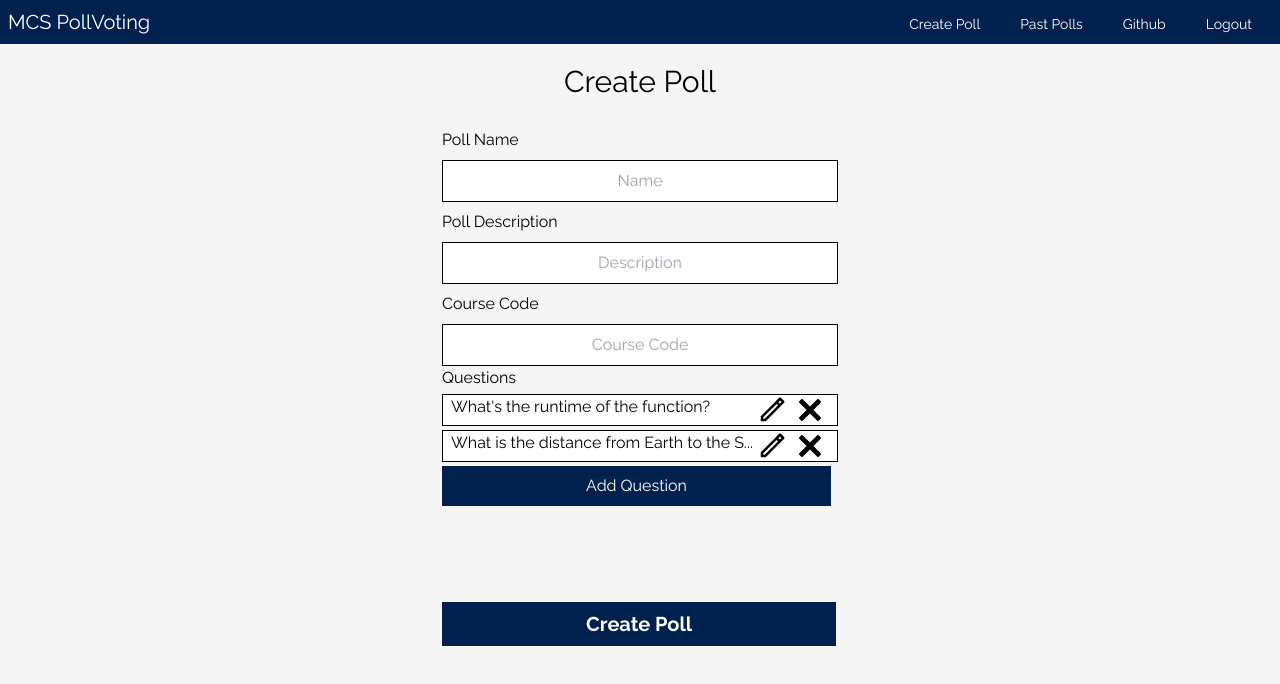
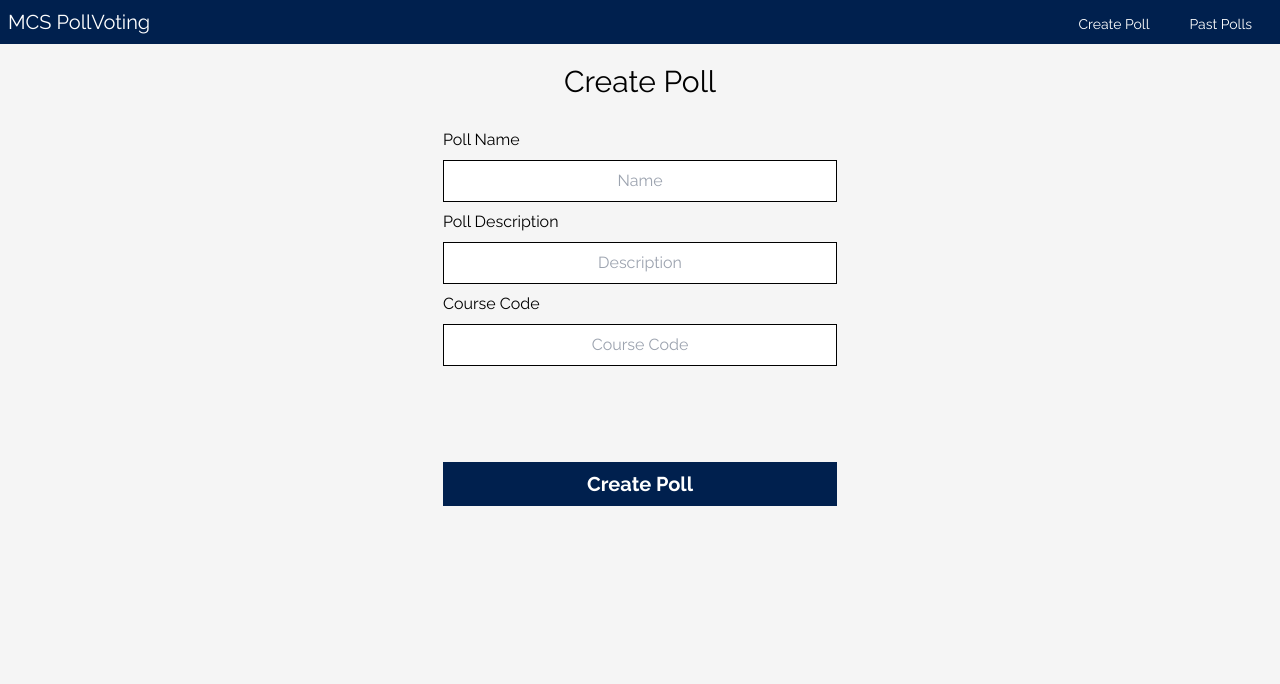
Before and after one commit to utmgdsc/PollVotingSystem, a React (Create React App) app in the folder client/: page /createpoll in a window 1280 px wide. Shown: the top 684 px of the page. Built offline with nearby package versions, Linux system fonts and the light colour scheme.

Commit message:
Remove unnecessary code

```diff
--- a/client/src/App.tsx
+++ b/client/src/App.tsx
@@ -1,6 +1,6 @@
 import React from "react";
 import { Navbar, Option } from "./components/Navbar";
-import { BrowserRouter, Route, Switch } from "react-router-dom";
+import { BrowserRouter, Route, Switch, Redirect } from "react-router-dom";
 import { JoinPoll } from "./pages/JoinPoll";
 import { VotePage } from "./pages/VotePage";
 import { CreatePoll } from "./pages/CreatePoll";
@@ -15,14 +15,6 @@ const App = () => {
       name: "Past Polls",
       href: "/pastPolls",
     },
-    {
-      name: "Github",
-      href: "/github",
-    },
-    {
-      name: "Logout",
-      href: "/logout",
-    },
   ];
 
   return (
@@ -31,17 +23,15 @@ const App = () => {
       <div className={"flex justify-center items-center"}>
         <BrowserRouter>
           <Switch>
-            <Route exact path={"/"}>
-              <JoinPoll />
-            </Route>
             <Route exact path={"/vote"}>
-              <VotePage
-                options={5}
-                question={"What's the runtime of the function?"}
-              />
+              <VotePage />
             </Route>
             <Route exact path={"/createpoll"}>
               <CreatePoll />
+            </Route>
+            <Route path={"/"}>
+              <Redirect to={"/"}></Redirect>
+              <JoinPoll />
             </Route>
           </Switch>
         </BrowserRouter>
--- a/client/src/components/Button.tsx
+++ b/client/src/components/Button.tsx
@@ -2,11 +2,10 @@ import React from "react";
 
 interface ButtonProps {
   value: string;
-  secondary?: boolean;
   onClick?: React.MouseEventHandler;
 }
 
-export const Button = ({ value, secondary, onClick }: ButtonProps) => {
+export const Button = ({ value, onClick }: ButtonProps) => {
   return (
     <div
       className={
@@ -14,9 +13,7 @@ export const Button = ({ value, secondary, onClick }: ButtonProps) => {
       }
     >
       <p
-        className={`${
-          secondary ? "" : "font-bold text-xl"
-        } text-white text-center`}
+        className={"font-bold text-xl text-white text-center"}
         onClick={() => onClick}
       >
         {value}
--- a/client/src/components/FormQuestion.tsx
+++ /dev/null
@@ -1,24 +0,0 @@
-import React from "react";
-import { ReactComponent as DeleteIcon } from "../assets/delete.svg";
-import { ReactComponent as EditIcon } from "../assets/edit.svg";
-
-interface FormQuestionProps {
-  question: string;
-}
-
-export const FormQuestion = ({ question }: FormQuestionProps) => {
-  const maxLength = 40;
-  const questionPreview =
-    question.length < maxLength
-      ? question
-      : `${question.substr(0, maxLength)}...`;
-  return (
-    <div className={"flex bg-white px-2 border border-black my-1"}>
-      {questionPreview}
-      <div className={"ml-auto h-auto flex cursor-pointer"}>
-        <EditIcon className={"mx-1 fill-current hover:text-green-600"} />
-        <DeleteIcon className={"mx-1 fill-current hover:text-red-600"} />
-      </div>
-    </div>
-  );
-};
--- a/client/src/components/Header.tsx
+++ b/client/src/components/Header.tsx
@@ -1,16 +1,9 @@
 import React from "react";
 
 interface HeaderProps {
-  secondary?: boolean;
   text: string;
 }
 
-export const Header = ({ text, secondary }: HeaderProps) => {
-  return (
-    <div
-      className={`${secondary ? "text-xl" : "text-3xl"} text-center py-2 my-3`}
-    >
-      {text}
-    </div>
-  );
+export const Header = ({ text }: HeaderProps) => {
+  return <div className={"text-3xl text-center py-2 my-3"}>{text}</div>;
 };
--- a/client/src/pages/CreatePoll.tsx
+++ b/client/src/pages/CreatePoll.tsx
@@ -2,7 +2,6 @@ import React, { useState } from "react";
 import { FormInput } from "../components/FormInput";
 import { Button } from "../components/Button";
 import { Header } from "../components/Header";
-import { FormQuestion } from "../components/FormQuestion";
 
 interface NewPoll {
   name: string;
@@ -50,9 +49,6 @@ export const CreatePoll = () => {
     updatePollConfig(newPollConfig);
   };
 
-  const questionPreview = pollConfig.questions.map((question, idx) => {
-    return <FormQuestion key={idx} question={question.question} />;
-  });
   const pollInputs = (
     Object.keys(pollOptions) as Array<keyof typeof pollOptions>
   ).map((pollOption, idx) => {
@@ -74,9 +70,6 @@ export const CreatePoll = () => {
       <div className={"mb-24"}>
         <Header text={"Create Poll"} />
         {pollInputs}
-        Questions
-        {questionPreview}
-        <Button value={"Add Question"} secondary={true} />
       </div>
       <div className={"mt-50"}>
         <Button value={"Create Poll"} />
--- a/client/src/pages/VotePage.tsx
+++ b/client/src/pages/VotePage.tsx
@@ -2,19 +2,14 @@ import React from "react";
 import { PollOptionButton } from "../components/PollOptionButton";
 import { Header } from "../components/Header";
 
-interface VotePageParams {
-  question: string;
-  options: number;
-}
-
-export const VotePage = ({ question, options }: VotePageParams) => {
+export const VotePage = () => {
   const pollButtonHandler = (selectedOption: string) => {
     console.log("Selected:", selectedOption);
   };
 
   const optionButtons = () => {
     const pollOptionButtons = [];
-    for (let i = 65; i < 65 + options; i++) {
+    for (let i = 65; i < 70; i++) {
       const optionValue = String.fromCharCode(i);
       pollOptionButtons.push(
         <PollOptionButton
@@ -30,9 +25,6 @@ export const VotePage = ({ question, options }: VotePageParams) => {
   return (
     <div className={"flex flex-col items-center px-5"}>
       <Header text={"Poll Name"} />
-      <div className={"max-w-xl"}>
-        <Header text={question} secondary={true} />
-      </div>
       <div className={"flex flex-col max-w-md"}>{optionButtons()}</div>
     </div>
   );
```
Also changed, not shown: client/src/assets/delete.svg (deleted), client/src/assets/edit.svg (deleted).
